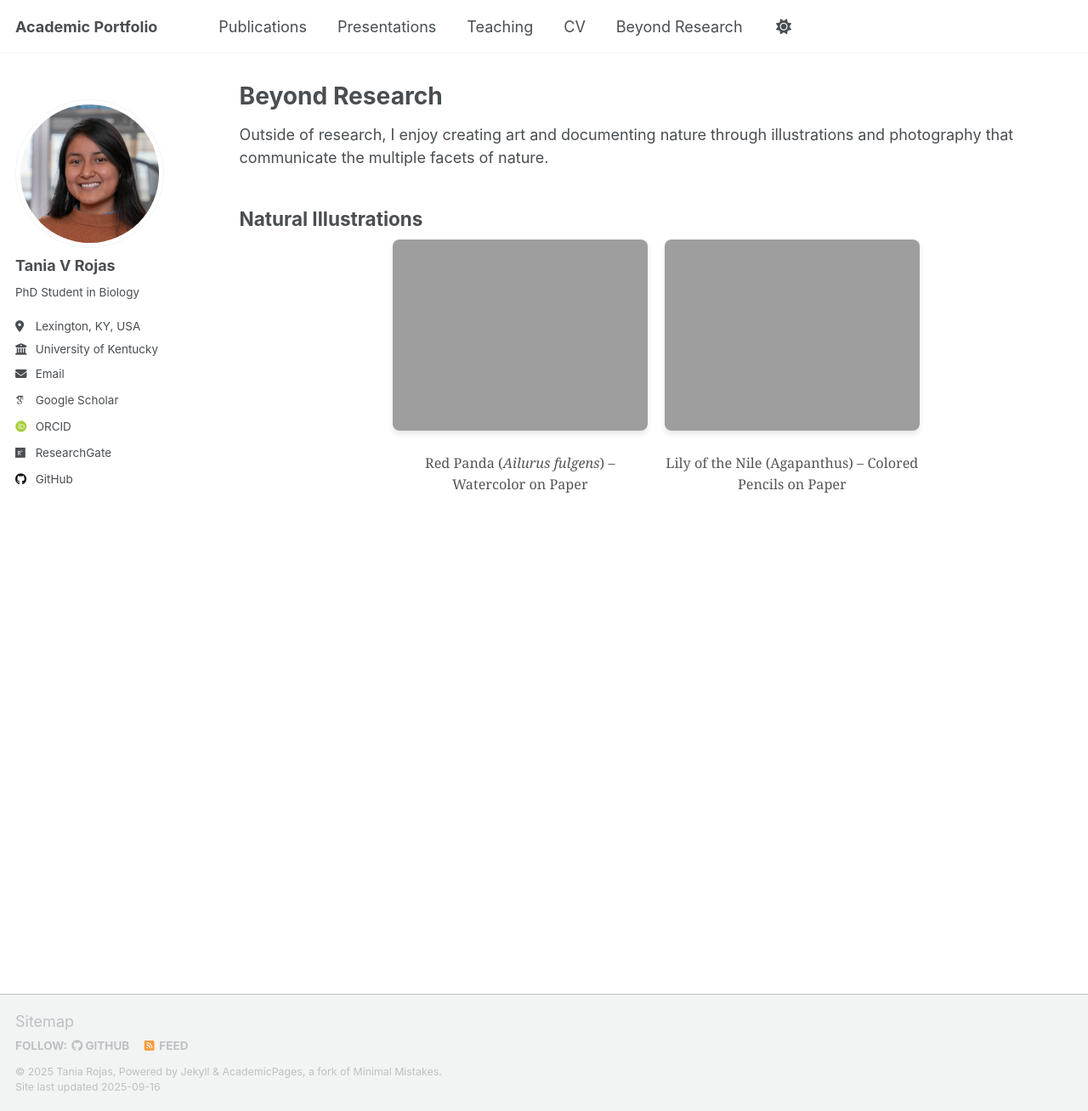
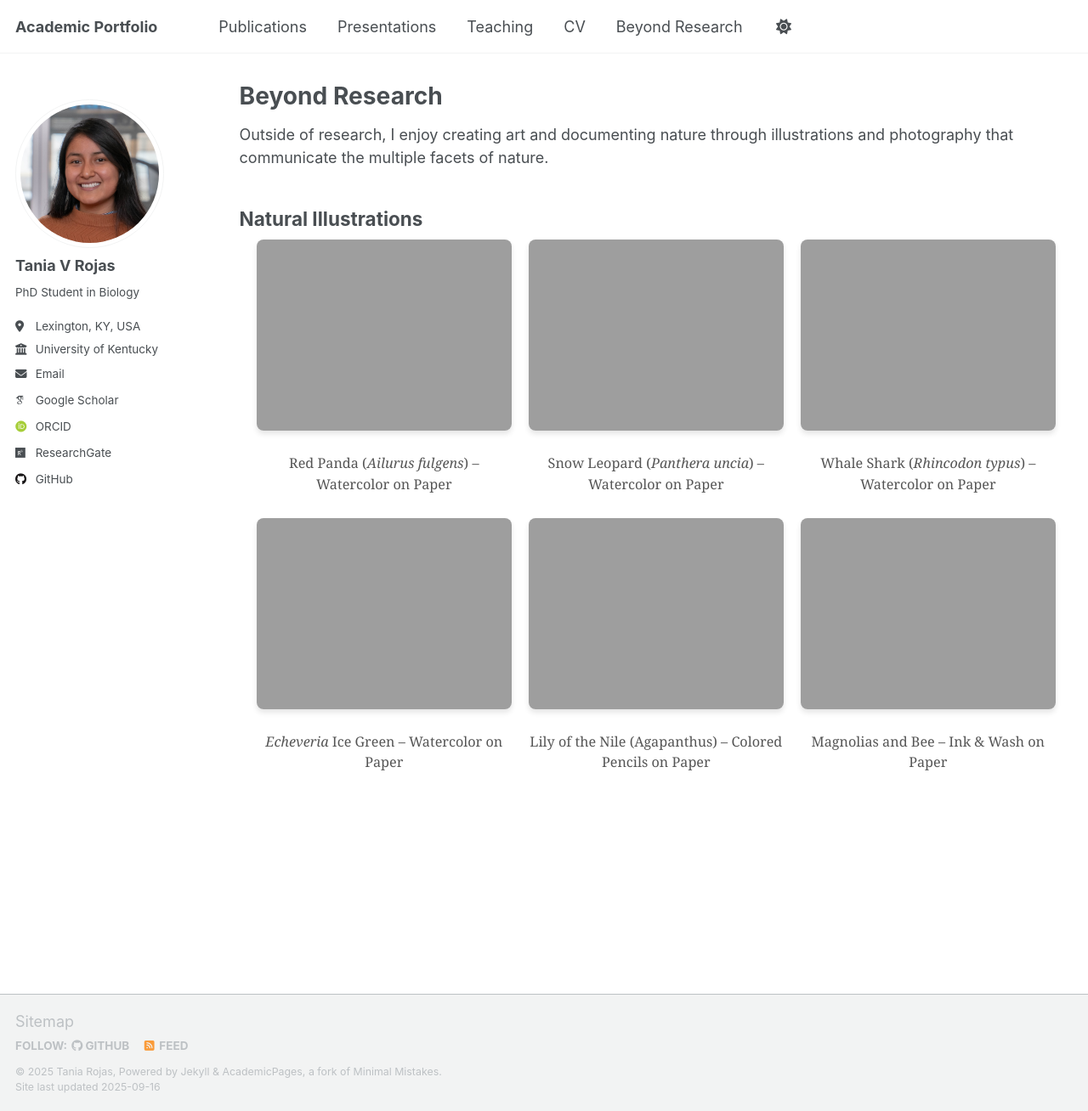
Before and after one commit to taniarojasc/taniarojasc.github.io, a Jekyll site: the page built from _pages/beyond-research.html, in a window 1280 px wide and 1308 px high. Shown: the whole window at 85% size. Built offline with Jekyll 4.4.1, drawn with Linux system fonts in a browser that asks for light colours; some web fonts are replaced; a script that is not in the unit is left out.

Commit message:
Update beyond-research.html

```diff
--- a/_pages/beyond-research.html
+++ b/_pages/beyond-research.html
@@ -14,9 +14,30 @@ author_profile: true
       <img src="https://taniarojasc.github.io/images/RedPanda_print.png" alt="red panda">
       <figcaption>Red Panda (<em>Ailurus fulgens</em>) – Watercolor on Paper</figcaption>
     </figure>
+
+    <figure>
+      <img src="https://taniarojasc.github.io/images/SnowLeopard_print.png" alt="snow leopard">
+      <figcaption>Snow Leopard (<em>Panthera uncia</em>) – Watercolor on Paper</figcaption>
+    </figure>
+
+    <figure>
+      <img src="https://taniarojasc.github.io/images/tiburonballena_print.png" alt="whale shark">
+      <figcaption>Whale Shark (<em>Rhincodon typus</em>) – Watercolor on Paper</figcaption>
+    </figure>
+
+    <figure>
+      <img src="https://taniarojasc.github.io/images/suculenta-echeveria-ice-green.png" alt="echeveria">
+      <figcaption><em>Echeveria</em> Ice Green – Watercolor on Paper</figcaption>
+    </figure>
+
     <figure>
       <img src="https://taniarojasc.github.io/images/agapanthus.png" alt="agapanto">
       <figcaption>Lily of the Nile (Agapanthus) – Colored Pencils on Paper</figcaption>
+    </figure>
+
+     <figure>
+      <img src="https://taniarojasc.github.io/images/magnolias_ink&wash.png" alt="magnolia">
+      <figcaption>Magnolias and Bee – Ink & Wash on Paper</figcaption>
     </figure>
 
     <!-- Add more figures as needed -->
```
